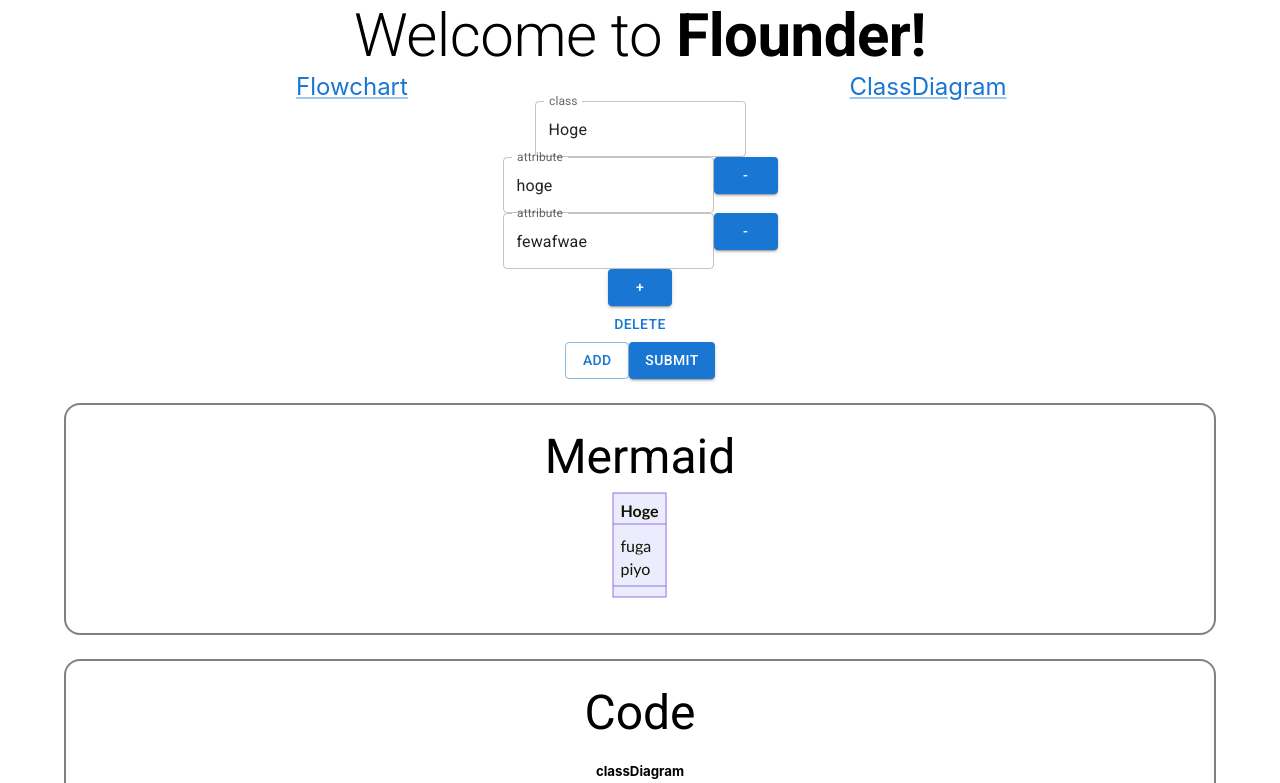
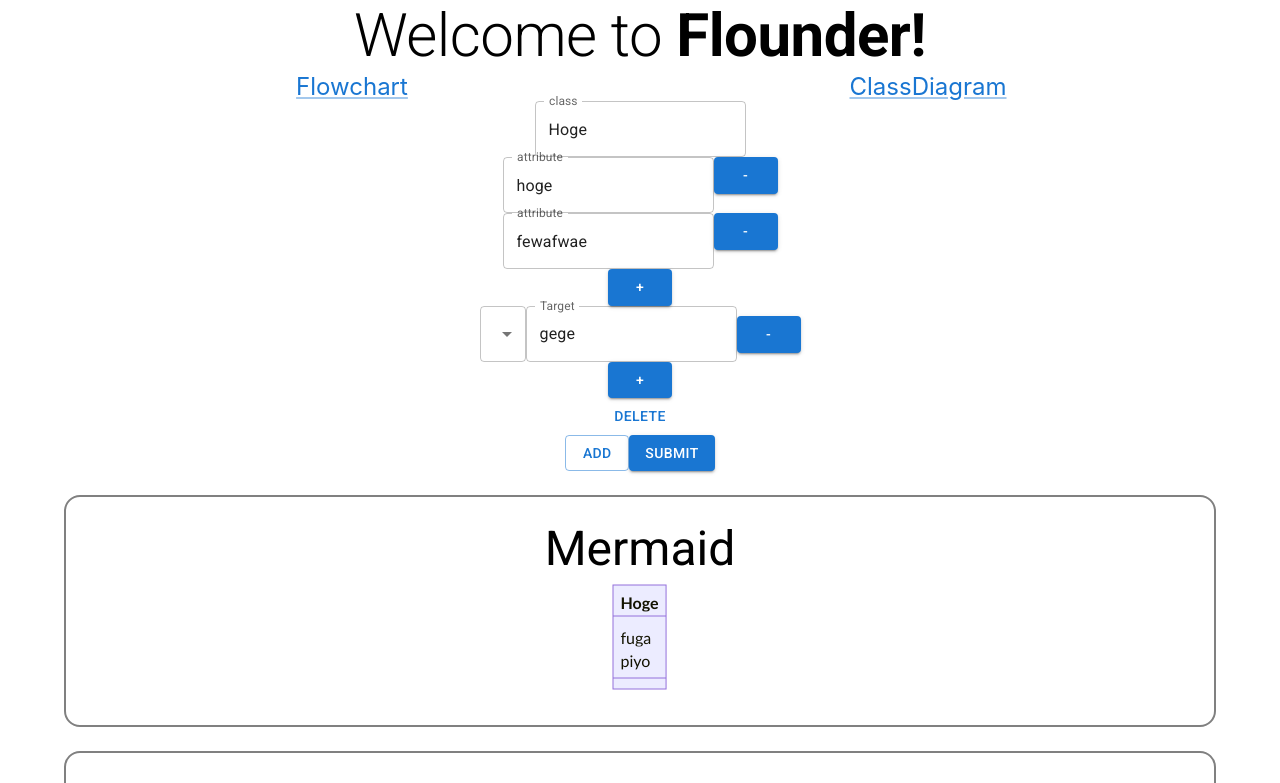
Before and after one commit to Watakumi/Flounder, a React (Vite) app: page /class in a window 1280 px wide. Shown: the top 783 px of the page. Built offline with nearby package versions, Linux system fonts and the light colour scheme.

Commit message:
Add Relations

```diff
--- a/src/components/ClassDiagram/components.tsx
+++ b/src/components/ClassDiagram/components.tsx
@@ -1,6 +1,7 @@
-import { Button, TextField } from '@mui/material';
+import { Button, MenuItem, Select, TextField } from '@mui/material';
 import { Control, Controller, useFieldArray } from 'react-hook-form';
 import { FormValues } from './types';
+import { relationships } from './utils';
 
 export const Attributes = ({
   control,
@@ -45,3 +46,62 @@
     </div>
   );
 };
+
+export const Relations = ({
+  control,
+  index,
+}: {
+  control: Control<FormValues, Object>;
+  index: number;
+}) => {
+  const { fields, append, remove } = useFieldArray({
+    control,
+    name: `class.${index}.relations`,
+  });
+  return (
+    <div>
+      {fields.map((field, fieldIndex) => {
+        return (
+          <div key={fieldIndex}>
+            <Controller
+              name={`class.${index}.relations.${fieldIndex}.type`}
+              control={control}
+              defaultValue={field.type}
+              render={({ field }) => (
+                <Select {...field}>
+                  {Object.values(relationships).map((relationship) => (
+                    <MenuItem value={relationship[0]}>
+                      {relationship[1]}
+                    </MenuItem>
+                  ))}
+                </Select>
+              )}
+            />
+            <Controller
+              name={`class.${index}.relations.${fieldIndex}.target`}
+              control={control}
+              defaultValue={field.target}
+              render={({ field }) => <TextField {...field} label="Target" />}
+            />
+            <Button
+              type="button"
+              variant="contained"
+              onClick={() => remove(fieldIndex)}
+            >
+              -
+            </Button>
+          </div>
+        );
+      })}
+      <Button
+        type="submit"
+        variant="contained"
+        onClick={() =>
+          append({ type: relationships.inheritence[0], target: 'hoge' })
+        }
+      >
+        +
+      </Button>
+    </div>
+  );
+};
--- a/src/components/ClassDiagram/index.tsx
+++ b/src/components/ClassDiagram/index.tsx
@@ -11,7 +11,8 @@
   useWatch,
 } from 'react-hook-form';
 import { FormValues } from './types';
-import { Attributes } from './components';
+import { Attributes, Relations } from './components';
+import { relationships } from './utils';
 
 type Klass = {
   name: string;
@@ -52,6 +53,7 @@
       class: [
         {
           name: 'Hoge',
+          relations: [{ type: relationships.inheritence, target: 'gege' }],
           attributes: [{ name: 'hoge' }, { name: 'fewafwae' }],
         },
       ],
@@ -90,6 +92,7 @@
                 render={({ field }) => <TextField {...field} label="class" />}
               />
               <Attributes control={control} index={index} />
+              <Relations control={control} index={index} />
               <Button onClick={() => remove(index)}>DELETE</Button>
             </div>
           );
```
